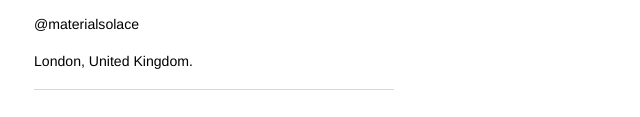
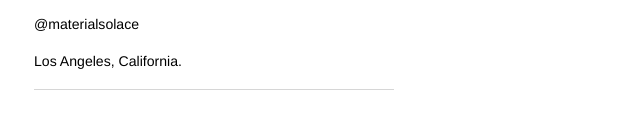
Before and after one commit to Rike-OS/MatSol_page-, a plain HTML site: page index.html in a window 1280 px wide. Both pictures are taken after a click on the button "Contact". Shown: the part 680-797 px from the top of the page, 0-640 px from the left. Drawn offline with Linux system fonts and the light colour scheme.

Commit message:
Update index.html

```diff
--- a/index.html
+++ b/index.html
@@ -279,7 +279,7 @@
               </div>
 
               <div class="contact-full">
-                <p>London, United Kingdom.</p>
+                <p>Los Angeles, California.</p>
               </div>
             </div>
           </div>
```
